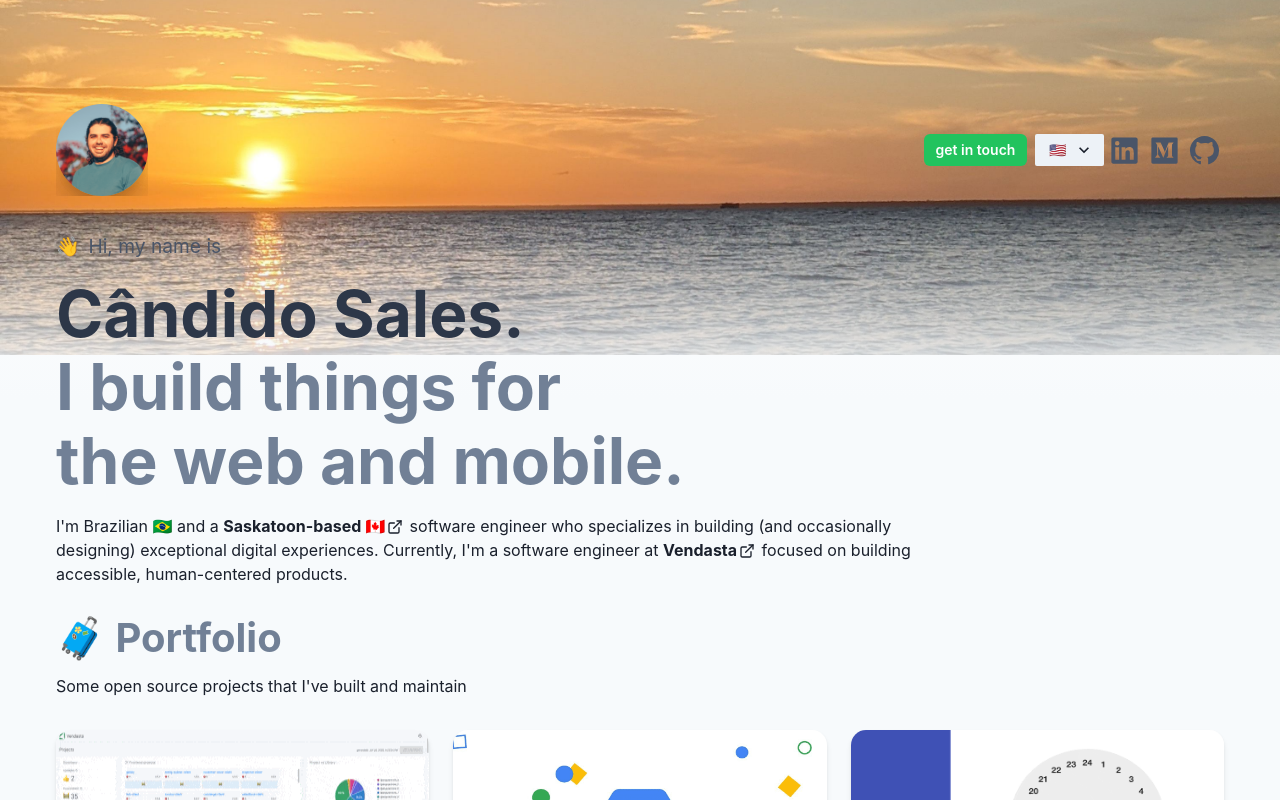
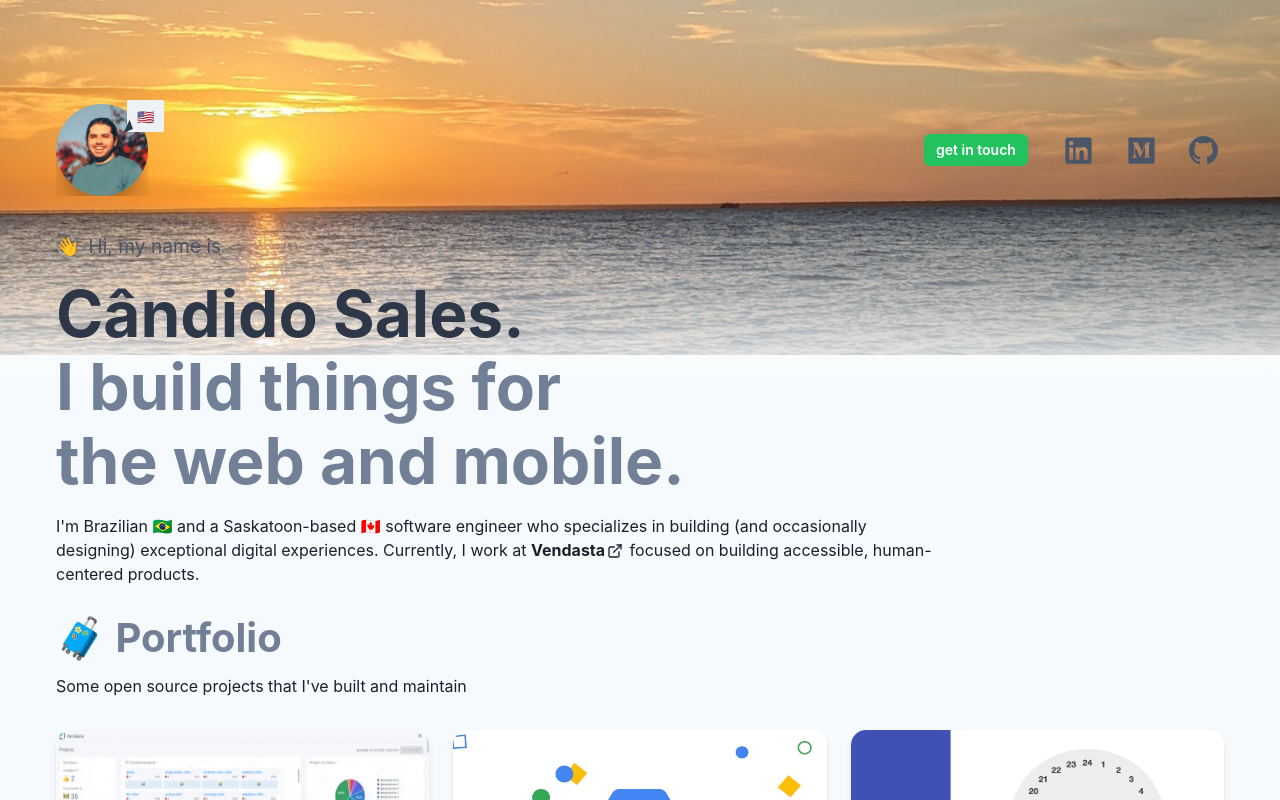
Before and after one commit to candidosales/personal-blog, a Next.js app: page / in a window 1280 px wide. Shown: the top 800 px of the page. Built offline with nearby package versions, Linux system fonts and the light colour scheme.

Commit message:
i18n completed, improve how to select the language

```diff
--- a/components/modal-contact.tsx
+++ b/components/modal-contact.tsx
@@ -2,16 +2,13 @@ import React, {ReactElement} from "react";
 
 import {
   Button,
-  IconButton,
   Link,
-  Tooltip,
   Modal,
   ModalBody,
   ModalCloseButton,
   ModalContent,
   ModalHeader,
   ModalOverlay,
-  useDisclosure,
   Stack,
   Accordion,
   AccordionItem,
@@ -20,37 +17,32 @@ import {
   AccordionIcon,
   Box,
 } from "@chakra-ui/react";
-import {
-  RiLinkedinBoxFill,
-  RiGithubFill,
-  RiMediumFill,
-  RiMailFill,
-  RiWhatsappFill,
-} from "react-icons/ri";
-const ModalContact = ({isOpen, onClose}): ReactElement => {
+import {RiMailFill, RiWhatsappFill} from "react-icons/ri";
+import {chooseTranslate} from "../utils/translate";
+const ModalContact = ({isOpen, onClose, locale}): ReactElement => {
+  const t = chooseTranslate(locale);
   return (
     <Modal isOpen={isOpen} onClose={onClose}>
       <ModalOverlay />
       <ModalContent>
-        <ModalHeader>Get in touch 😃</ModalHeader>
+        <ModalHeader>{t.getInTouch} 😃</ModalHeader>
         <ModalCloseButton />
         <ModalBody>
           <p>
-            It will be a pleasure to talk to you about: <br />
+            {t.contact.itWillBe} <br />
           </p>
           <Accordion allowMultiple>
             <AccordionItem>
               <h2>
                 <AccordionButton>
                   <Box flex="1" textAlign="left">
-                    💡 New project
+                    {t.contact.newProject.title}
                   </Box>
                   <AccordionIcon />
                 </AccordionButton>
               </h2>
               <AccordionPanel pb={4}>
-                I'm always interested in knowing your ideas, analyzing
-                feasibility and we can even build together 😊.
+                {t.contact.newProject.description}
               </AccordionPanel>
             </AccordionItem>
 
@@ -58,34 +50,30 @@ const ModalContact = ({isOpen, onClose}): ReactElement => {
               <h2>
                 <AccordionButton>
                   <Box flex="1" textAlign="left">
-                    📚 Consultancy
+                    {t.contact.consultancy.title}
                   </Box>
                   <AccordionIcon />
                 </AccordionButton>
               </h2>
               <AccordionPanel pb={4}>
-                I have experience in various markets such as e-commerce,
-                finance, marketing, telecommunication, security and with that I
-                can share some of my knowledge and help your project or idea.
+                {t.contact.consultancy.description}
               </AccordionPanel>
             </AccordionItem>
             <AccordionItem>
               <h2>
                 <AccordionButton>
                   <Box flex="1" textAlign="left">
-                    👨🏻‍🏫 Mentoring
+                    {t.contact.mentoring.title}
                   </Box>
                   <AccordionIcon />
                 </AccordionButton>
               </h2>
               <AccordionPanel pb={4}>
-                I would like to hear your story and present the possibilities
-                that computing and the technology market can offer your career
-                😃.
+                {t.contact.mentoring.description}
               </AccordionPanel>
             </AccordionItem>
           </Accordion>
-          <p>👋 Feel free to speak with me by</p>
+          <p>{t.contact.feelFreeToSpeak}</p>
           <Stack direction="row" spacing={4} className="modal-contact">
             <Link
               href="mailto:candidosg@gmail.com"
--- a/components/topbar.tsx
+++ b/components/topbar.tsx
@@ -27,12 +27,8 @@ const Topbar = ({changeLanguage, locale}): ReactElement => {
           title="Profile image"
           loading="lazy"
         />
-      </div>
-      <div className="header-actions">
-        <Button colorScheme="whatsapp" size="sm" mr="2" onClick={onOpen}>
-          get in touch
-        </Button>
         <Select
+          className="select-language"
           variant="filled"
           size="sm"
           defaultValue={locale}
@@ -41,6 +37,26 @@ const Topbar = ({changeLanguage, locale}): ReactElement => {
           <option value="en-US">🇺🇸</option>
           <option value="pt-BR">🇧🇷</option>
         </Select>
+      </div>
+      <div className="header-actions">
+        <Button
+          className="header-actions__get-in-touch"
+          colorScheme="whatsapp"
+          size="sm"
+          mr="2"
+          onClick={onOpen}
+        >
+          {t.getInTouch}
+        </Button>
+        {/* <Select
+          variant="filled"
+          size="sm"
+          defaultValue={locale}
+          onChange={changeLanguage}
+        >
+          <option value="en-US">🇺🇸</option>
+          <option value="pt-BR">🇧🇷</option>
+        </Select> */}
         <Tooltip hasArrow label="" placement="auto">
           <Link href="https://www.linkedin.com/in/candidosales/" isExternal>
             <IconButton
@@ -72,7 +88,7 @@ const Topbar = ({changeLanguage, locale}): ReactElement => {
           </Link>
         </Tooltip>
       </div>
-      <ModalContact isOpen={isOpen} onClose={onClose} />
+      <ModalContact isOpen={isOpen} onClose={onClose} locale={locale} />
     </header>
   );
 };
--- a/locales/en-US.js
+++ b/locales/en-US.js
@@ -1,15 +1,56 @@
 export default {
   and: "and",
+  getInTouch: "Get in touch",
   about: {
     hiMyNameIs: "Hi, my name is",
     name: "Cândido Sales.",
     buildThings: "I build things for",
     webAndMobile: "the web and mobile.",
-    imBrazilian: "I'm Brazilian 🇧🇷 and a",
-    saskatoonBased: "Saskatoon-based 🇨🇦 ",
+    imBrazilian:
+      "I'm Brazilian 🇧🇷 and a Saskatoon-based 🇨🇦  software engineer who specializes in building (and occasionally designing) exceptional digital experiences. Currently, I work at",
+    vendasta: "Vendasta",
+    focusedOnBuilding:
+      "focused on building accessible, human-centered products.",
+  },
+  portfolio: {
+    title: "Portfolio",
+    description: "Some open source projects that I've built and maintain",
+  },
+  extras: {
+    title: "Extras",
+    description:
+      "Other projects that I develop in my spare time to practice new resources and technologies",
+  },
+  volunteer: {
+    title: "Volunteer",
+    description:
+      "Some projects that I develop and help to maintain voluntarily that it is in accordance with principles that I believe such as education, culture, art, public health and sustainability",
+  },
+  blog: {
+    title: "Blog",
+    description: "Some articles that I write about my experiences",
   },
   footer: {
     letsWorkTogether: "Let's work together",
     madeBy: "made by",
   },
+  contact: {
+    itWillBe: "It will be a pleasure to talk to you about:",
+    newProject: {
+      title: "💡 New project",
+      description:
+        "I'm always interested in knowing your ideas, analyzing feasibility and we can even build together 😊.",
+    },
+    consultancy: {
+      title: "📚 Consultancy",
+      description:
+        "I have experience in various markets such as e-commerce, finance, marketing, telecommunication, security and with that I can share some of my knowledge and help your project or idea.",
+    },
+    mentoring: {
+      title: "👨🏻‍🏫 Mentoring",
+      description:
+        "I would like to hear your story and present the possibilities that computing and the technology market can offer your career 😃.",
+    },
+    feelFreeToSpeak: "👋 Feel free to speak with me by",
+  },
 };
--- a/locales/pt-BR.js
+++ b/locales/pt-BR.js
@@ -1,15 +1,56 @@
 export default {
   and: "e",
+  getInTouch: "Entre em contato",
   about: {
     hiMyNameIs: "Oi, meu nome é",
     name: "Cândido Sales.",
     buildThings: "Eu construo coisas para",
-    webAndMobile: " a web e para mobile.",
-    imBrazilian: "Eu sou Brasileiro 🇧🇷  e a",
-    saskatoonBased: "Saskatoon-based 🇨🇦 ",
+    webAndMobile: "a web e mobile.",
+    imBrazilian:
+      "Sou brasileiro 🇧🇷 e engenheiro de software baseado em Saskatoon 🇨🇦  especializado em criar (e ocasionalmente projetar) experiências digitais excepcionais. Atualmente, trabalho na",
+    vendasta: "Vendasta",
+    focusedOnBuilding:
+      "focada na construção de produtos acessíveis e centrados no ser humano.",
+  },
+  portfolio: {
+    title: "Portfólio",
+    description: "Alguns projetos de código aberto que construí e mantenho",
+  },
+  extras: {
+    title: "Extras",
+    description:
+      "Outros projetos que desenvolvo nas horas vagas para praticar novos recursos e tecnologias",
+  },
+  volunteer: {
+    title: "Voluntariado",
+    description:
+      "Alguns projetos que desenvolvo e ajudo a manter voluntariamente que estão de acordo com princípios que acredito como educação, cultura, arte, saúde pública e sustentabilidade",
+  },
+  blog: {
+    title: "Blog",
+    description: "Alguns artigos que escrevo sobre minhas experiências",
   },
   footer: {
     letsWorkTogether: "Vamos trabalhar juntos",
     madeBy: "feito com",
   },
+  contact: {
+    itWillBe: "Será um prazer falar com você sobre:",
+    newProject: {
+      title: "💡 Novo projeto",
+      description:
+        "Estou sempre interessado em conhecer suas ideias, analisar viabilidade e até podemos construir juntos 😊 .",
+    },
+    consultancy: {
+      title: "📚 Consultoria",
+      description:
+        "Tenho experiência em diversos mercados como e-commerce, financeiro, marketing, telecomunicações, segurança e com isso posso compartilhar um pouco do meu conhecimento e ajudar seu projeto ou ideia.",
+    },
+    mentoring: {
+      title: "👨🏻‍🏫 Mentoria",
+      description:
+        "Gostaria de ouvir sua história e apresentar as possibilidades que a computação e o mercado de tecnologia podem oferecer à sua carreira 😃 .",
+    },
+    feelFreeToSpeak: "👋 Sinta-se à vontade para falar comigo por",
+  },
 };
--- a/pages/index.tsx
+++ b/pages/index.tsx
@@ -1,13 +1,12 @@
+import ModalContact from "../components/modal-contact";
+import Portfolio from "../components/portfolio";
 import React, {ReactElement} from "react";
-import Portfolio from "../components/portfolio";
 import Topbar from "../components/topbar";
 import {ArrowForwardIcon, ExternalLinkIcon} from "@chakra-ui/icons";
-import {extras, portfolio, volunteer, posts} from "../data/portfolios";
-import ModalContact from "../components/modal-contact";
+import {Box, Flex, Link, SimpleGrid, useDisclosure} from "@chakra-ui/react";
 import {chooseTranslate} from "../utils/translate";
-import {Flex, Link, SimpleGrid, Box, useDisclosure} from "@chakra-ui/react";
+import {extras, portfolio, posts, volunteer} from "../data/portfolios";
 import {useRouter} from "next/router";
-import {useEffect} from "react";
 
 const Home = (): ReactElement => {
   const {isOpen, onOpen, onClose} = useDisclosure();
@@ -44,25 +43,18 @@ const Home = (): ReactElement => {
                 {t.about.webAndMobile}
               </h2>
               <p className="about-description">
-                I'm Brazilian 🇧🇷 and a{" "}
-                <Link href="https://en.wikipedia.org/wiki/Saskatoon" isExternal>
-                  Saskatoon-based 🇨🇦
+                {t.about.imBrazilian}{" "}
+                <Link href="https://www.vendasta.com/" isExternal>
+                  {t.about.vendasta}
                   <ExternalLinkIcon mx="2px" />
                 </Link>{" "}
-                software engineer who specializes in building (and occasionally
-                designing) exceptional digital experiences. Currently, I'm a
-                software engineer at{" "}
-                <Link href="https://www.vendasta.com/" isExternal>
-                  Vendasta
-                  <ExternalLinkIcon mx="2px" />
-                </Link>{" "}
-                focused on building accessible, human-centered products.
+                {t.about.focusedOnBuilding}
               </p>
             </section>
             <section className="grid">
               <div className="grid-header">
-                <h3>🧳 Portfolio</h3>
-                <p>Some open source projects that I've built and maintain</p>
+                <h3>🧳 {t.portfolio.title}</h3>
+                <p>{t.portfolio.description}</p>
               </div>
               <SimpleGrid
                 className="portfolios"
@@ -84,11 +76,8 @@ const Home = (): ReactElement => {
             </section>
             <section className="grid">
               <div className="grid-header">
-                <h3>✨ Extras</h3>
-                <p>
-                  Other projects that I develop in my spare time to practice new
-                  resources and technologies
-                </p>
+                <h3>✨ {t.extras.title}</h3>
+                <p>{t.extras.description}</p>
               </div>
               <SimpleGrid
                 className="portfolios"
@@ -110,12 +99,8 @@ const Home = (): ReactElement => {
             </section>
             <section className="grid">
               <div className="grid-header">
-                <h3>🤝 Volunteer</h3>
-                <p>
-                  Some projects that I develop and help to maintain voluntarily
-                  that it is in accordance with principles that I believe such
-                  as education, culture, art, public health and sustainability
-                </p>
+                <h3>🤝 {t.volunteer.title}</h3>
+                <p>{t.volunteer.description}</p>
               </div>
               <SimpleGrid
                 className="portfolios"
@@ -137,8 +122,8 @@ const Home = (): ReactElement => {
             </section>
             <section className="grid">
               <div className="grid-header">
-                <h3>📰 Blog</h3>
-                <p>Some posts ...</p>
+                <h3>📰 {t.blog.title}</h3>
+                <p>{t.blog.description}</p>
               </div>
               <SimpleGrid
                 className="portfolios blog"
@@ -186,7 +171,7 @@ const Home = (): ReactElement => {
                 </Link>
               </p>
             </Box>
-            <ModalContact isOpen={isOpen} onClose={onClose} />
+            <ModalContact isOpen={isOpen} onClose={onClose} locale={locale} />
           </footer>
         </Flex>
       </div>
--- a/styles/global.scss
+++ b/styles/global.scss
@@ -2,8 +2,9 @@ html,
 body {
   padding: 0;
   margin: 0;
-  font-family: -apple-system, BlinkMacSystemFont, Segoe UI, Roboto, Oxygen,
-    Ubuntu, Cantarell, Fira Sans, Droid Sans, Helvetica Neue, sans-serif;
+  // font-family: -apple-system, BlinkMacSystemFont, Segoe UI, Roboto, Oxygen,
+  //   Ubuntu, Cantarell, Fira Sans, Droid Sans, Helvetica Neue, sans-serif;
+  font-family: Helvetica Neue, sans-serif;
 }
 
 * {
@@ -188,6 +189,59 @@ h2,
     padding-right: 8px;
     align-items: center;
     display: flex;
+    position: relative;
+
+    .chakra-select__wrapper {
+      position: absolute;
+      width: 37px;
+      z-index: 1;
+      right: -20px;
+      top: 3px;
+      background: var(--chakra-colors-gray-700);
+      border-radius: 50px;
+      cursor: pointer;
+
+      @media screen and (min-width: 22.5em) {
+        right: -20px;
+        top: 3px;
+      }
+
+      @media screen and (min-width: 30em) {
+        right: -8px;
+        top: 0px;
+      }
+
+      .chakra-select__icon-wrapper {
+        display: none;
+      }
+
+      .select-language {
+        padding: 0px 8px;
+        cursor: pointer;
+      }
+
+      &:after {
+        content: ' ';
+        position: absolute;
+        width: 0;
+        height: 0;
+        left: -1px;
+        top: 22px;
+        -webkit-transform: rotateZ(25deg);
+        transform: rotateZ(25deg);
+        border: 7px solid;
+        border-color: transparent transparent transparent var(--chakra-colors-gray-700);
+        display: none;
+
+        @media screen and (min-width: 22.5em) {
+          display: none;
+        }
+
+        @media screen and (min-width: 30em) {
+          display: block;
+        }
+      }
+    }
 
     @media screen and (min-width: 22.5em) {
       width: 40px;
@@ -513,6 +567,10 @@ footer a {
     width: 70px;
     display: inline-block;
   }
+
+  .header-actions__get-in-touch {
+    text-transform: lowercase;
+  }
 }
 
 .modal-contact {
```
